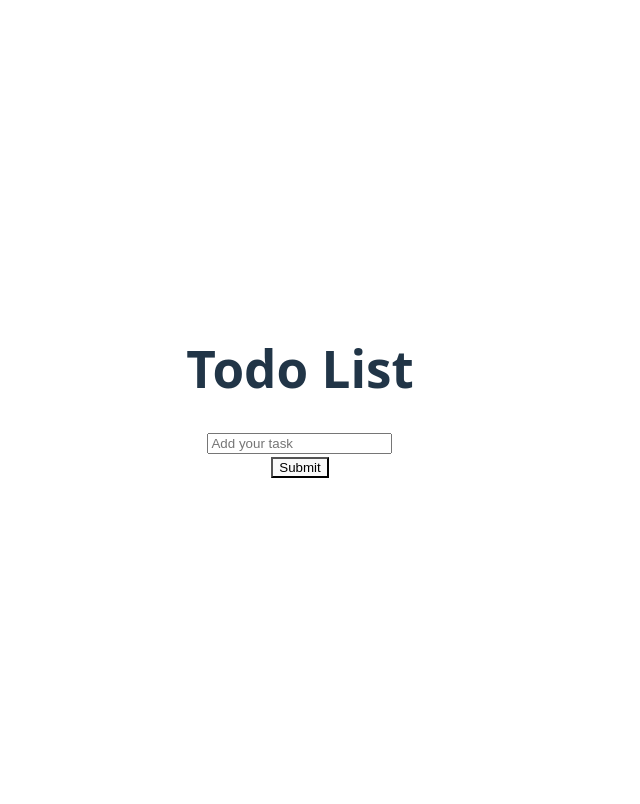
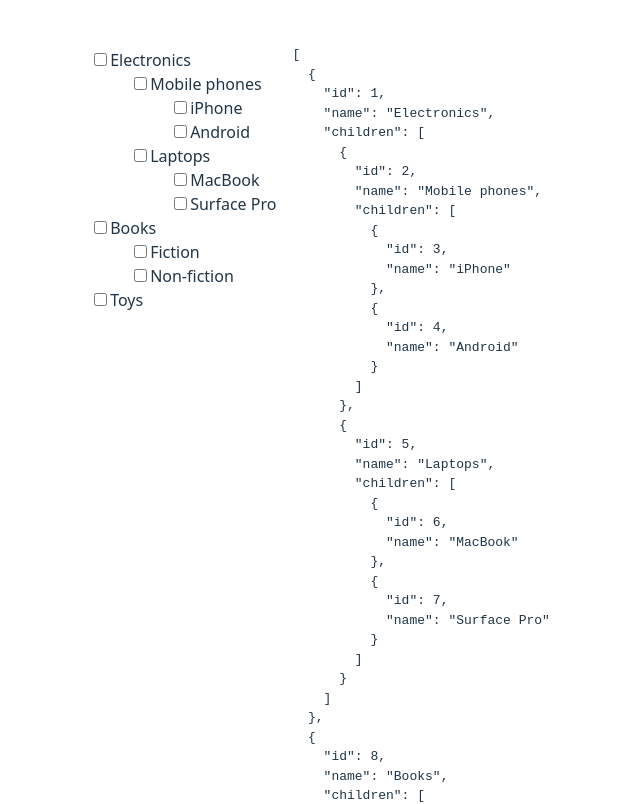
Before and after one commit to tooyoungtobeloved/react-practice-demo, a React (Vite) app: page / in a window 1280 px wide. Shown: the top 804 px of the page, without its empty margins (340-980 px from the left). Built offline with nearby package versions, Linux system fonts and the light colour scheme.

Commit message:
feat: add NestedCheckboxes component

```diff
--- a/src/App.tsx
+++ b/src/App.tsx
@@ -1,11 +1,12 @@
 import './App.css'
-import TodoListDemo from './demo/TodoListDemo';
+// import TodoListDemo from './demo/TodoListDemo';
 // import Child from './components/Child'
 // import Set from './components/Set'
 // import FileExplore from './components/FileExplore.jsx'
 // import DialogDemo from './demo/DialogDemo'
 // import DiceRollDemo from './demo/DiceRollDemo'
 // import StarRatingDemo from './demo/StarRatingDemo'
+import NestedCheckboxesDemo from './demo/NestedCheckboxesDemo';
 const data = [
   {
     id: 1,
@@ -53,7 +54,7 @@
 function App() {
   return (
     <>
-      <TodoListDemo />
+      <NestedCheckboxesDemo />
     </>
   )
 }
--- /dev/null
+++ b/src/components/NestedCheckboxes/NestedCheckboxes.tsx
@@ -0,0 +1,127 @@
+import "./style.css";
+import { useState, ChangeEvent } from "react";
+import { allChildNodeChecked, getAllParentNodeIds } from "./utils.ts";
+import type {
+  CheckBoxNodeWithCustomState,
+  CheckboxesProps,
+  CheckBoxNodeProps,
+} from "./utils";
+import { transferData, updaterSpeificNode, getAllChildNode } from "./utils.ts";
+
+function CheckBoxNode({ checkBoxData, onChange }: CheckBoxNodeProps) {
+  const handleChange = (e: ChangeEvent<HTMLInputElement>) => {
+    onChange({
+      ...checkBoxData,
+      checked: !e.target.checked,
+    });
+  };
+
+  return (
+    <div>
+      <input
+        type="checkbox"
+        id={String(checkBoxData.id)}
+        name={String(checkBoxData.id)}
+        checked={checkBoxData.checked === "indeterminate" ? false : checkBoxData.checked}
+        ref={(el) => {
+          if (el) el.indeterminate = checkBoxData.checked === "indeterminate";
+        }}
+        onChange={handleChange}
+      />
+      <label htmlFor={String(checkBoxData.id)}>{checkBoxData.name}</label>
+    </div>
+  );
+}
+
+export function CheckBoxNodeContainer({
+  checkBoxData,
+  onChange,
+}: {
+  checkBoxData: CheckBoxNodeWithCustomState[];
+  onChange: (data: CheckBoxNodeWithCustomState) => void;
+}) {
+  return (
+    <ul>
+      {checkBoxData.map((checkBoxDataItem) => (
+        <li key={checkBoxDataItem.id}>
+          <CheckBoxNode checkBoxData={checkBoxDataItem} onChange={onChange} />
+          {checkBoxDataItem.children && checkBoxDataItem.children.length > 0 && (
+            <CheckBoxNodeContainer
+              checkBoxData={checkBoxDataItem.children}
+              onChange={onChange}
+            />
+          )}
+        </li>
+      ))}
+    </ul>
+  );
+}
+
+export default function NestCheckBox({ defaultCheckboxData }: CheckboxesProps) {
+  const [checkBoxData, setCheckBoxData] = useState<CheckBoxNodeWithCustomState[]>(
+    () => transferData(defaultCheckboxData)
+  );
+
+  // 更新当前节点
+  const updateCurrentNode = (
+    data: CheckBoxNodeWithCustomState,
+    prev: CheckBoxNodeWithCustomState[]
+  ) => {
+    return updaterSpeificNode(
+      prev,
+      (node) => node.id === data.id,
+      (node) => ({ ...node, checked: !data.checked })
+    );
+  };
+
+  // 更新子节点
+  const updateChildNodes = (
+    data: CheckBoxNodeWithCustomState,
+    updatedNodes: CheckBoxNodeWithCustomState[]
+  ) => {
+    const childList: number[] = getAllChildNode(data);
+    if (childList.length > 0) {
+      return updaterSpeificNode(
+        updatedNodes,
+        (node) => childList.includes(node.id),
+        (node) => ({ ...node, checked: !data.checked })
+      );
+    }
+    return updatedNodes;
+  };
+
+  // 更新父节点
+  const updateParentNodes = (
+    data: CheckBoxNodeWithCustomState,
+    updatedNodes: CheckBoxNodeWithCustomState[]
+  ) => {
+    const allParentsNodes = getAllParentNodeIds(updatedNodes, data.parentId);
+    if (allParentsNodes.length > 0) {
+      return updaterSpeificNode(
+        updatedNodes,
+        (node) => allParentsNodes.includes(node.id),
+        (node) => {
+          const state = allChildNodeChecked(node);
+          return { ...node, checked: state };
+        }
+      );
+    }
+    return updatedNodes;
+  };
+
+  function onNodeChange(data: CheckBoxNodeWithCustomState) {
+    setCheckBoxData((prev) => {
+      let updatedNodes = updateCurrentNode(data, prev); // 更新当前节点
+      updatedNodes = updateChildNodes(data, updatedNodes); // 更新子节点
+      updatedNodes = updateParentNodes(data, updatedNodes); // 更新父节点
+      return updatedNodes;
+    });
+  }
+
+  return (
+    <CheckBoxNodeContainer
+      checkBoxData={checkBoxData}
+      onChange={onNodeChange}
+    />
+  );
+}
--- /dev/null
+++ b/src/components/NestedCheckboxes/style.css
@@ -0,0 +1,4 @@
+ul{
+    list-style: none;
+    text-align: left;
+}
--- /dev/null
+++ b/src/components/NestedCheckboxes/utils.ts
@@ -0,0 +1,135 @@
+export interface CheckboxItemData {
+  id: number;
+  name: string;
+  children?: CheckboxItemData[];
+}
+export interface CheckBoxNodeWithCustomState extends CheckboxItemData {
+  parentId?: number;
+  checked: boolean | "indeterminate";
+  children?: CheckBoxNodeWithCustomState[];
+}
+export interface CheckboxesProps {
+  defaultCheckboxData: CheckboxItemData[];
+}
+
+export interface CheckBoxNodeProps {
+  checkBoxData: CheckBoxNodeWithCustomState;
+  onChange: (data: CheckBoxNodeWithCustomState) => void;
+}
+
+export function allChildNodeChecked<T extends { id: number; checked: boolean | "indeterminate"; children?: T[] }>(
+  node: T
+): boolean | "indeterminate" {
+  if (!node.children || node.children.length === 0) {
+    return node.checked === true; // 如果没有子节点，默认返回全不选
+  }
+
+  let allChecked = true; // 假设所有子节点都被选中
+  let noneChecked = true; // 假设所有子节点都未被选中
+
+  for (const child of node.children) {
+    const childState = allChildNodeChecked(child); // 递归检查子节点
+
+    if (childState === true) {
+      noneChecked = false; // 如果有子节点被选中，则不是全不选
+    } else if (childState === false) {
+      allChecked = false; // 如果有子节点未被选中，则不是全选
+    } else if (childState === "indeterminate") {
+      return "indeterminate"; // 如果子节点是半选状态，直接返回半选
+    }
+  }
+
+  if (allChecked) {
+    return true; // 所有子节点都被选中
+  }
+  if (noneChecked) {
+    return false; // 所有子节点都未被选中
+  }
+  return "indeterminate"; // 部分子节点被选中
+}
+
+export function transferData(
+  data: CheckboxItem[],
+  parentId?: number
+): CheckboxItem[] {
+  return data.map((item) => {
+    const base = { ...item, parentId, checked: false };
+    if (item.children) {
+      return { ...base, children: transferData(item.children, item.id) };
+    }
+    return base;
+  });
+}
+export function updaterSpeificNode<T extends { id: number; children?: T[] }>(
+  items: T[],
+  matchNode: (item: T) => boolean,
+  updater: (node: T) => T
+): T[] {
+  return items.map((item) => {
+    if (matchNode(item)) {
+      const updatedNode = updater(item); // 更新当前节点
+      return {
+        ...updatedNode,
+        ...(item.children
+          ? { children: updaterSpeificNode(item.children, matchNode, updater) } // 递归处理子节点
+          : {}), // 仅在有子节点时添加 children 属性
+      };
+    }
+    if (item.children) {
+      return {
+        ...item,
+        children: updaterSpeificNode(item.children, matchNode, updater),
+      };
+    }
+    return item;
+  });
+}
+export function updateTreeNode<T extends { id: number; children?: T[] }>(
+  items: T[],
+  targetId: number,
+  updater: (node: T) => T
+): T[] {
+  return updaterSpeificNode(items, (node) => node.id === targetId, updater);
+}
+
+export function getAllChildNode<T extends { id: number; children?: T[] }>(
+  item: T
+): number[] | [] {
+  if (!item.children || item.children.length === 0) {
+    return [];
+  }
+  return item.children.reduce((acc, cur) => {
+    return [...acc, cur.id, ...getAllChildNode(cur)];
+  }, [] as number[]);
+}
+
+export function findNode<T extends { children?: T[] }>(
+  nodes: T[],
+  callback: (node: T) => boolean
+): T | undefined {
+  for (const n of nodes) {
+    if (callback(n)) {
+      return n;
+    }
+    if (n.children) {
+      const node = findNode(n.children, callback);
+      if (node) {
+        return node;
+      }
+    }
+  }
+  return undefined;
+}
+
+export function getAllParentNodeIds<
+  T extends { id: number; children?: T[]; parentId?: number }
+>(items: T[], parentId?: number): number[] {
+  if (!parentId) return [];
+  const parentIds: number[] = [parentId];
+  let node = findNode(items, (currentNode) => currentNode.id === parentId);
+  while (node?.parentId) {
+    parentIds.push(node.parentId);
+    node = findNode(items, (currentNode) => currentNode.id === node?.parentId);
+  }
+  return parentIds;
+}
--- /dev/null
+++ b/src/demo/NestedCheckboxesDemo.tsx
@@ -0,0 +1,65 @@
+import NestedCheckboxes from '../components/NestedCheckboxes/NestedCheckboxes.js'
+const fileData = [
+    {
+      id: 1,
+      name: "Electronics",
+      children: [
+        {
+          id: 2,
+          name: "Mobile phones",
+          children: [
+            {
+              id: 3,
+              name: "iPhone",
+            },
+            {
+              id: 4,
+              name: "Android",
+            },
+          ],
+        },
+        {
+          id: 5,
+          name: "Laptops",
+          children: [
+            {
+              id: 6,
+              name: "MacBook",
+            },
+            {
+              id: 7,
+              name: "Surface Pro",
+            },
+          ],
+        },
+      ],
+    },
+    {
+      id: 8,
+      name: "Books",
+      children: [
+        {
+          id: 9,
+          name: "Fiction",
+        },
+        {
+          id: 10,
+          name: "Non-fiction",
+        },
+      ],
+    },
+    {
+      id: 11,
+      name: "Toys",
+    },
+  ];
+export default function NestedCheckboxesDemo() {
+    return (
+        <div style={{display: 'flex', gap: '1rem'}}>
+            <NestedCheckboxes defaultCheckboxData={fileData} />
+            <pre style={{textAlign: 'left'}}>
+              {JSON.stringify(fileData, null, 2)}
+            </pre>
+        </div>
+    )
+}
```
Also changed, not shown: 1 other file (tests, documents, lock files or other folders).
